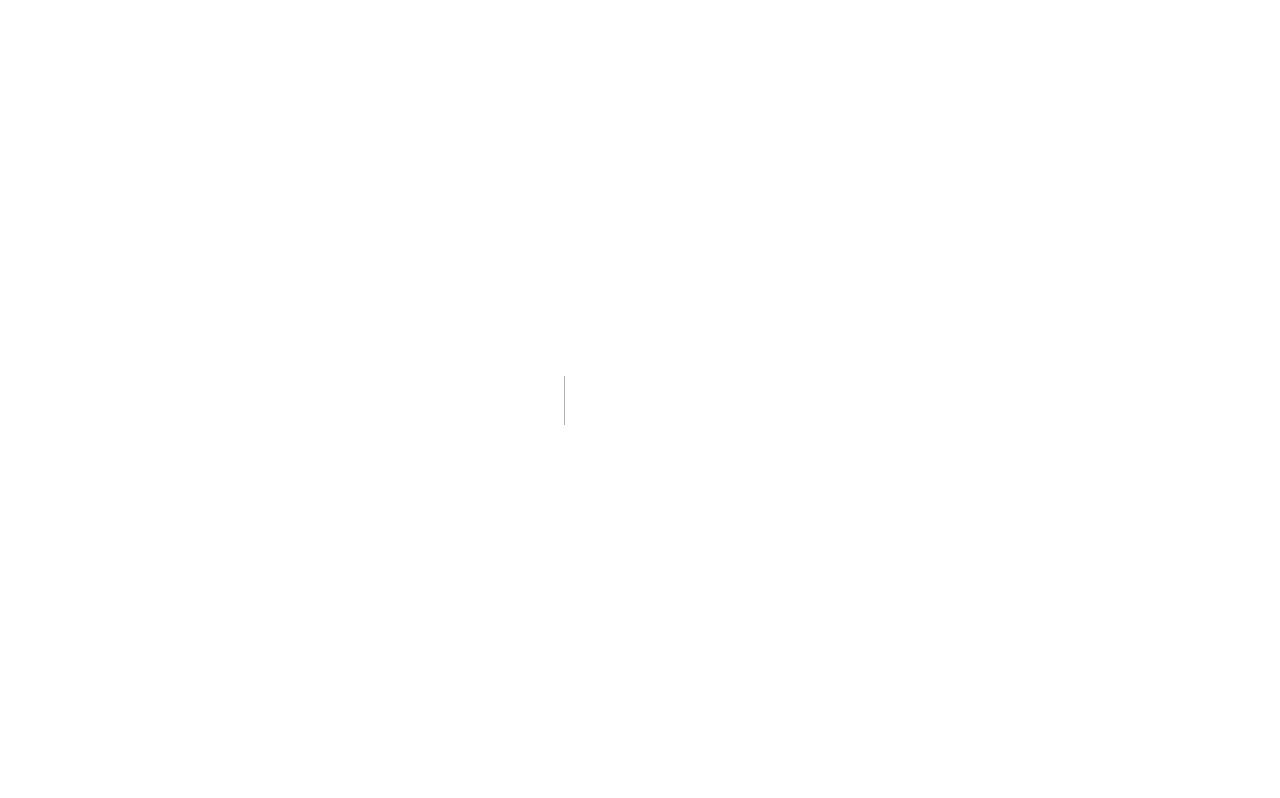
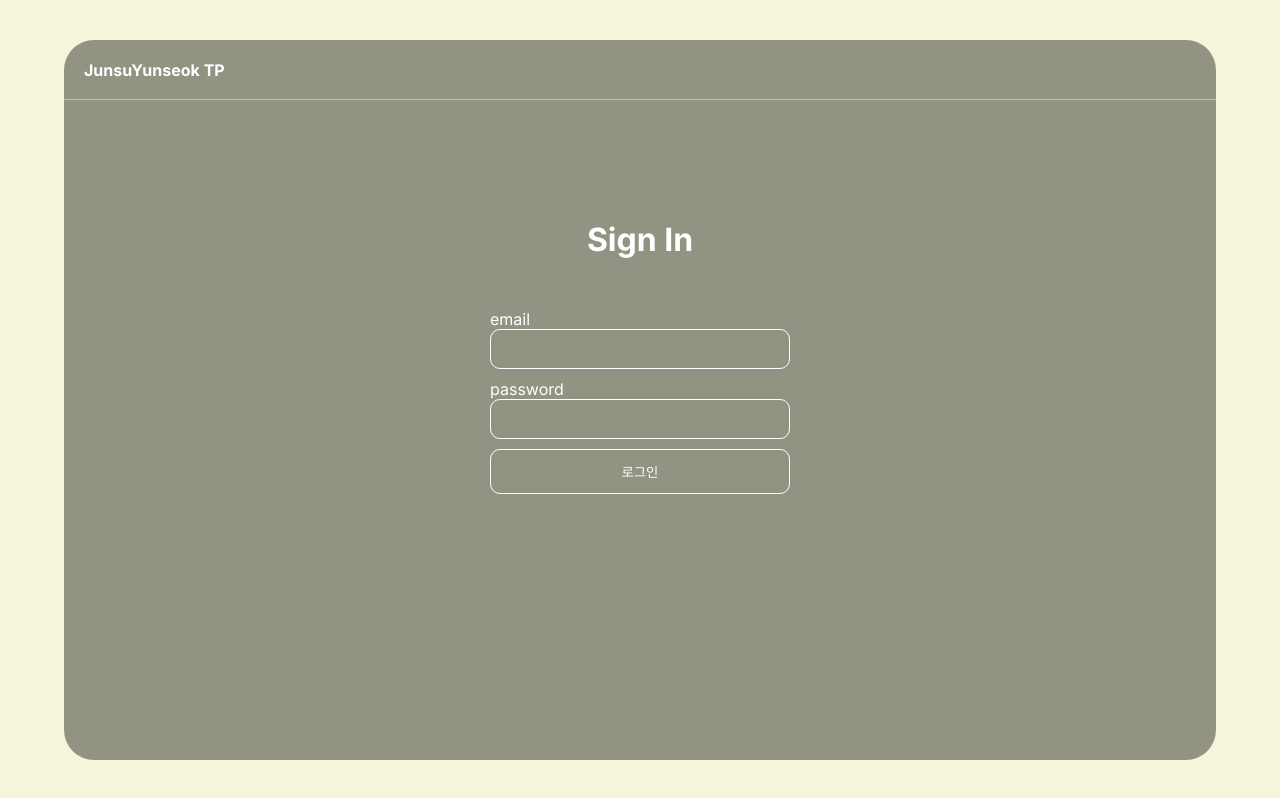
Before and after one commit to HermannChoi/od, a Next.js app: page /pages/signIn in a window 1280 px wide. Before the commit this address had no page. Built offline with nearby package versions, Linux system fonts and the light colour scheme.

Commit message:
[docs, design]로그인 페이지 생성 및 스타일링 중

```diff
--- /dev/null
+++ b/src/app/components/commonComponents/Title.tsx
@@ -0,0 +1,25 @@
+"use client";
+/** @jsxImportSource @emotion/react */
+
+import useNavbarStore from "@/app/stores/navbarStore/useNavbarStore";
+import { homePageStyles } from "@/app/styles/homePageStyles/homePageStyles";
+import { useRouter } from "next/navigation";
+
+const Title = () => {
+  const router = useRouter();
+
+  const { setWhichMenu } = useNavbarStore();
+  return (
+    <h1
+      onClick={() => {
+        router.push("/");
+        setWhichMenu("");
+      }}
+      css={homePageStyles.navbar.title}
+    >
+      JunsuYunseok TP
+    </h1>
+  );
+};
+
+export default Title;
--- /dev/null
+++ b/src/app/components/signInUpComponents/NavbarForSignInUp.tsx
@@ -0,0 +1,16 @@
+"use client";
+
+import { homePageStyles } from "@/app/styles/homePageStyles/homePageStyles";
+import Title from "../commonComponents/Title";
+
+/** @jsxImportSource @emotion/react */
+
+const NavbarForSignInUp = () => {
+  return (
+    <div css={homePageStyles.navbar.outline}>
+      <Title />
+    </div>
+  );
+};
+
+export default NavbarForSignInUp;
--- a/src/app/page.tsx
+++ b/src/app/page.tsx
@@ -1,8 +1,8 @@
 "use client";
 /** @jsxImportSource @emotion/react */
 
-import { layoutStyle } from "./styles/commonStyles";
-import Navbar from "./components/homePageComponents/Navbar";
+import { layoutStyle } from "./styles/commonStyles/commonStyles";
+import Navbar from "./components/commonComponents/Navbar";
 
 export default function Home() {
   return (
--- a/src/app/pages/mySpace/page.tsx
+++ b/src/app/pages/mySpace/page.tsx
@@ -1,11 +1,11 @@
 "use client";
 /** @jsxImportSource @emotion/react */
 
-import { layoutStyle } from "@/app/styles/commonStyles";
 import { useEffect } from "react";
-import Navbar from "@/app/components/homePageComponents/Navbar";
 import useNavbarStore from "@/app/stores/navbarStore/useNavbarStore";
 import { navbarMenu } from "@/app/constants/navbarMenu";
+import Navbar from "@/app/components/commonComponents/Navbar";
+import { layoutStyle } from "@/app/styles/commonStyles/commonStyles";
 const MySpace = () => {
   const { setWhichMenu } = useNavbarStore();
 
--- /dev/null
+++ b/src/app/pages/signIn/page.tsx
@@ -0,0 +1,45 @@
+"use client";
+/** @jsxImportSource @emotion/react */
+
+import NavbarForSignInUp from "@/app/components/signInUpComponents/NavbarForSignInUp";
+import {
+  flexColumnCenter,
+  flexColumnCenterX2,
+  layoutStyle,
+  mainStyle,
+} from "@/app/styles/commonStyles/commonStyles";
+import { signInUpStyles } from "@/app/styles/signInUpStyles/signInUpStyles";
+import { css } from "@emotion/react";
+
+const SignInPage = () => {
+  return (
+    <div css={[layoutStyle]}>
+      <NavbarForSignInUp />
+      <main css={[mainStyle, flexColumnCenter, `gap: 50px;`]}>
+        <h1 css={[`margin-top: 100px;`]}>Sign In</h1>
+        <form
+          css={[
+            css`
+              display: flex;
+              flex-direction: column;
+              gap: 10px;
+              width: 300px;
+            `,
+          ]}
+        >
+          <div>
+            <label htmlFor="email">email</label>
+            <input id="email" type="email" css={signInUpStyles.input} />
+          </div>
+          <div>
+            <label htmlFor="password">password</label>
+            <input id="password" type="password" css={signInUpStyles.input} />
+          </div>
+          <input type="submit" value={"로그인"} css={signInUpStyles.button} />
+        </form>
+      </main>
+    </div>
+  );
+};
+
+export default SignInPage;
--- a/src/app/pages/write/page.tsx
+++ b/src/app/pages/write/page.tsx
@@ -1,11 +1,11 @@
 "use client";
 /** @jsxImportSource @emotion/react */
 
-import { layoutStyle } from "@/app/styles/commonStyles";
 import { useEffect } from "react";
-import Navbar from "@/app/components/homePageComponents/Navbar";
 import useNavbarStore from "@/app/stores/navbarStore/useNavbarStore";
 import { navbarMenu } from "@/app/constants/navbarMenu";
+import Navbar from "@/app/components/commonComponents/Navbar";
+import { layoutStyle } from "@/app/styles/commonStyles/commonStyles";
 
 const WritePage = () => {
   const { setWhichMenu } = useNavbarStore();
@@ -13,6 +13,7 @@ const WritePage = () => {
   useEffect(() => {
     setWhichMenu(navbarMenu[0].key);
   }, []);
+
   return (
     <div css={layoutStyle}>
       <Navbar />
--- a/src/app/styles/commonStyles.ts
+++ b/src/app/styles/commonStyles/commonStyles.ts
@@ -62,10 +62,22 @@ export const delayShowUpAni = (delay: number) => {
   ];
 };
 
-export const layoutStyle = css`
-  width: 90%;
-  height: 90vh;
-  border-radius: 30px;
-  back-filter: blur(20px);
-  background-color: ${commonColors.background};
-`;
+export const layoutStyle = [
+  flexColumnCenter,
+  css`
+    width: 90%;
+    min-width: 350px;
+    height: 90vh;
+    border-radius: 30px;
+    back-filter: blur(20px);
+    background-color: ${commonColors.background};
+  `,
+];
+
+export const mainStyle = [
+  css`
+    width: 100%;
+    height: calc(100% - 60px);
+    padding: 20px 10px;
+  `,
+];
--- a/src/app/styles/homePageStyles/homePageStyles.ts
+++ b/src/app/styles/homePageStyles/homePageStyles.ts
@@ -2,6 +2,27 @@ import { css } from "@emotion/react";
 
 export const homePageStyles = {
   navbar: {
+    outline: [
+      css`
+        display: flex;
+        justify-content: space-between;
+        align-items: center;
+        width: 100%;
+        height: 60px;
+        padding: 0px 20px;
+        border-bottom: 0.5px solid #ffffff66;
+      `,
+    ],
+    title: [
+      css`
+        font-size: 1rem;
+        cursor: pointer;
+        transition: 0.2s;
+        &:hover {
+          text-shadow: 0 0 10px black;
+        }
+      `,
+    ],
     menuButton: (key: string, whichMenu: string) => {
       return [
         css`
--- /dev/null
+++ b/src/app/styles/signInUpStyles/signInUpStyles.ts
@@ -0,0 +1,30 @@
+import { css } from "@emotion/react";
+
+export const signInUpStyles = {
+  input: [
+    css`
+      width: 100%;
+      height: 40px;
+      padding: 5px 10px;
+      border: 0.5px solid white;
+      border-radius: 10px;
+      background-color: transparent;
+    `,
+  ],
+  button: [
+    css`
+      width: 100%;
+      height: 45px;
+      padding: 5px 10px;
+      border: 0.5px solid white;
+      border-radius: 10px;
+      transition: 0.2s;
+      cursor: pointer;
+      background-color: transparent;
+      &:hover,
+      &:focus {
+        background-color: #00000044;
+      }
+    `,
+  ],
+};
```
Also changed, not shown: src/app/components/commonComponents/Navbar.tsx (renamed from src/app/components/homePageComponents/Navbar.tsx, +10 -39 lines), src/app/styles/commonStyles/keyframes.ts (renamed from src/app/styles/keyframes.ts).
